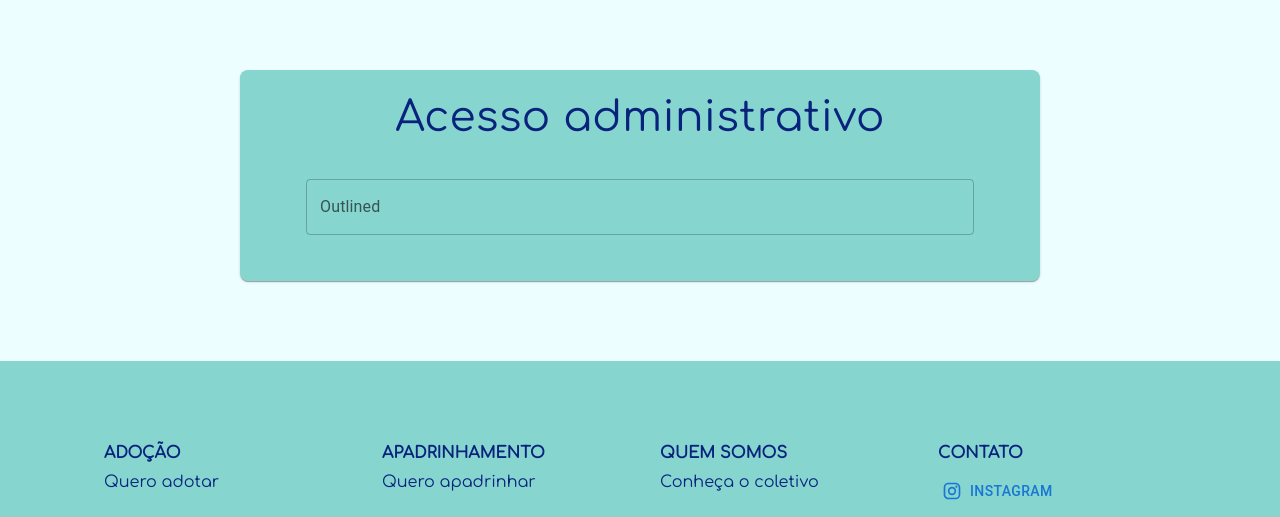
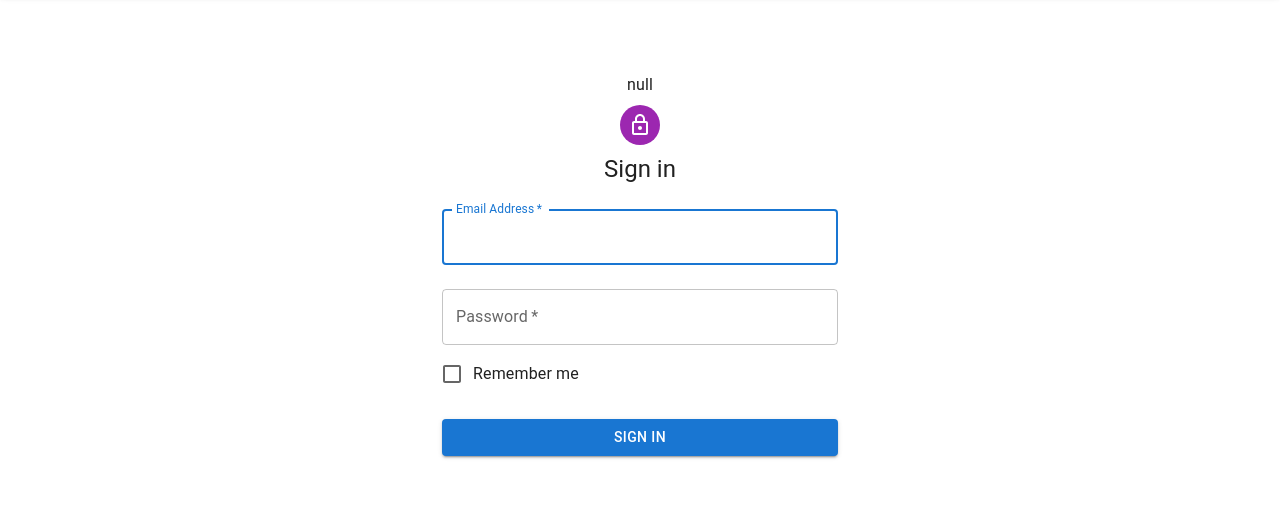
Before and after one commit to dantasjess/ADOTII, a Next.js app: page /admin in a window 1280 px wide. Shown: the part 164-681 px from the top of the page. Built offline with nearby package versions, Linux system fonts and the light colour scheme; no server answers.

Commit message:
implementacao da validacao de login

```diff
--- a/package.json
+++ b/package.json
@@ -19,6 +19,7 @@
     "pnpm": "^7.6.0",
     "react": "18.2.0",
     "react-dom": "18.2.0",
+    "react-router-dom": "^6.4.2",
     "styled-components": "^5.3.5"
   },
   "devDependencies": {
--- a/pages/_app.js
+++ b/pages/_app.js
@@ -1,11 +1,14 @@
 import '../styles/globals.css';
 import Layout from '../src/components/layout';
+import { AuthProvider } from '../src/contexts/AuthContext';
 
 function MyApp({ Component, pageProps }) {
   return (
     <Layout>
-      <Component {...pageProps} />
-    </Layout>
+        <AuthProvider>
+          <Component {...pageProps} />
+        </AuthProvider>
+      </Layout>
 
   );
 }
--- a/pages/admin.js
+++ b/pages/admin.js
@@ -1,28 +1,131 @@
-import { Typography } from '@mui/material';
+import * as React from 'react';
+import Avatar from '@mui/material/Avatar';
+import Button from '@mui/material/Button';
+import CssBaseline from '@mui/material/CssBaseline';
+import TextField from '@mui/material/TextField';
+import FormControlLabel from '@mui/material/FormControlLabel';
+import Checkbox from '@mui/material/Checkbox';
+import Link from '@mui/material/Link';
+import Grid from '@mui/material/Grid';
 import Box from '@mui/material/Box';
-import TextField from '@mui/material/TextField';
+import LockOutlinedIcon from '@mui/icons-material/LockOutlined';
+import Typography from '@mui/material/Typography';
+import Container from '@mui/material/Container';
+import { createRef, useState } from "react";
+import { useAuth } from '../src/contexts/AuthContext';
+import { useRouter } from 'next/router';
 
-export default function Home() {
+export default function SignIn() {
+  const [email, setEmail] = useState();
+  const [password, setPassword] = useState();
+  const { login, currentUser } = useAuth();
+  const [error, setError] = useState("");
+  const [loading, setLoading] = useState(false);
+  const router = useRouter();
+
+  async function handleSubmit(e) {
+    e.preventDefault();
+
+    setError("");
+    setLoading(true);
+    await login(email, password);
+    //router.push("/");
+
+
+    setLoading(false);
+  };
+
   return (
-    <>
+    <Container component="main" maxWidth="xs">
+      <CssBaseline />
       <Box
         sx={{
-          bgcolor: "#86D5CF",
-          boxShadow: 1,
-          borderRadius: 2,
-          p: 2,
-          minWidth: 300,
-          maxWidth:800,
-          margin: "auto",
+          marginTop: 8,
+          display: 'flex',
+          flexDirection: 'column',
+          alignItems: 'center',
         }}
       >
-        <Typography align="center" sx={{ fontFamily: 'Comfortaa', fontSize: 42, color: '#09237D'}}>Acesso administrativo</Typography>
-
-        <form style={{"margin": "30px 50px", display: "flex", justifyContent: "center"}}>
-            <TextField fullWidth id="outlined-basic" label="Outlined" variant="outlined" />
-        </form>
-
+        {JSON.stringify(currentUser)}
+        <Avatar sx={{ m: 1, bgcolor: 'secondary.main' }}>
+          <LockOutlinedIcon />
+        </Avatar>
+        <Typography component="h1" variant="h5">
+          Sign in
+        </Typography>
+        <Box component="form" onSubmit={handleSubmit} noValidate sx={{ mt: 1 }}>
+          <TextField
+            margin="normal"
+            required
+            fullWidth
+            id="email"
+            label="Email Address"
+            name="email"
+            autoComplete="email"
+            autoFocus
+            value={email}
+            onChange={(e) => setEmail(e.target.value)}
+          />
+          <TextField
+            margin="normal"
+            required
+            fullWidth
+            name="password"
+            label="Password"
+            type="password"
+            id="password"
+            autoComplete="current-password"
+            value={password}
+            onChange={(e) => setPassword(e.target.value)}
+          />
+          <FormControlLabel
+            control={<Checkbox value="remember" color="primary" />}
+            label="Remember me"
+          />
+          <Button
+            type="submit"
+            fullWidth
+            variant="contained"
+            sx={{ mt: 3, mb: 2 }}
+            disabled={loading}
+            onClick={(e) => handleSubmit(e)}
+          >
+            Sign In
+          </Button>
+        </Box>
       </Box>
-    </>
+    </Container>
   );
 }
+
+
+
+
+// import { Typography } from '@mui/material';
+// import Box from '@mui/material/Box';
+// import TextField from '@mui/material/TextField';
+
+// export default function Home() {
+//   return (
+//     <>
+//       <Box
+//         sx={{
+//           bgcolor: "#86D5CF",
+//           boxShadow: 1,
+//           borderRadius: 2,
+//           p: 2,
+//           minWidth: 300,
+//           maxWidth:800,
+//           margin: "auto",
+//         }}
+//       >
+//         <Typography align="center" sx={{ fontFamily: 'Comfortaa', fontSize: 42, color: '#09237D'}}>Acesso administrativo</Typography>
+
+//         <form style={{"margin": "30px 50px", display: "flex", justifyContent: "center"}}>
+//             <TextField fullWidth id="outlined-basic" label="Outlined" variant="outlined" />
+//         </form>
+
+//       </Box>
+//     </>
+//   );
+// }
--- a/src/contexts/AuthContext.js
+++ b/src/contexts/AuthContext.js
@@ -1,4 +1,4 @@
-import { useContext, useState, useEffect } from 'react';
+import { useContext, useState, useEffect, createContext } from 'react';
 import { auth } from '../firebase';
 import {
     createUserWithEmailAndPassword,
@@ -11,7 +11,7 @@ import {
     updateProfile
 } from 'firebase/auth';
 
-const AuthContext = React.createContext();
+const AuthContext = createContext();
 
 export function useAuth() {
     return useContext(AuthContext);
@@ -53,6 +53,7 @@ export function AuthProvider({ children }) {
 
     useEffect(() => {
         const unsubscribe = auth.onAuthStateChanged((user) => {
+            setLoading(false);
             setCurrentUser(user);
         });
 
@@ -61,7 +62,6 @@ export function AuthProvider({ children }) {
 
     const value = {
         currentUser,
-        userRTDB,
         signup,
         login,
         logout,
--- a/src/firebase.js
+++ b/src/firebase.js
@@ -12,17 +12,18 @@ import { getAuth } from "firebase/auth";
 
 const firebaseConfig = {
 
-  apiKey: process.env.API_KEY,
+  apiKey: "AIzaSyBDgPedr5x376cQxV5ICHgUfggGBnp5LrM",
 
-  authDomain: process.env.AUTH_DOMAIN,
+  authDomain: "adotii.firebaseapp.com",
 
-  projectId: process.env.PROJECT_ID,
+  projectId: "adotii",
 
-  storageBucket: process.env.STORAGE_BUCKET,
+  storageBucket: "adotii.appspot.com",
 
-  messagingSenderId: process.env.MESSAGING_SENDER_ID,
+  messagingSenderId: "794809179574",
 
-  appId: process.env.APP_ID
+  appId: "1:794809179574:web:1b065657e42a7cef88b517"
+
 
 };
 
@@ -33,3 +34,5 @@ const app = initializeApp(firebaseConfig);
 
 // Initialize Firebase Authentication and get a reference to the service
 const auth = getAuth(app);
+
+export { auth }
```
Also changed, not shown: 1 other file (tests, documents, lock files or other folders).
